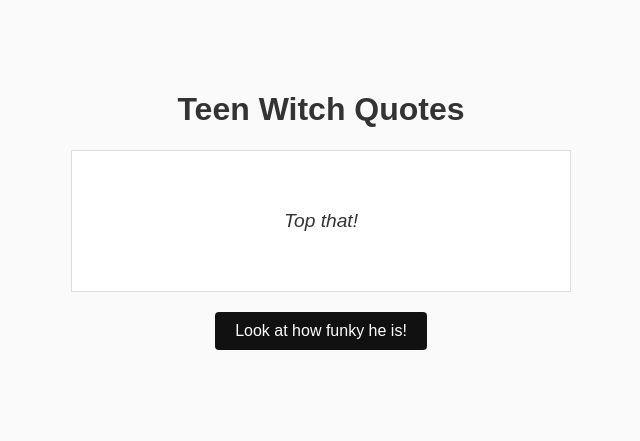
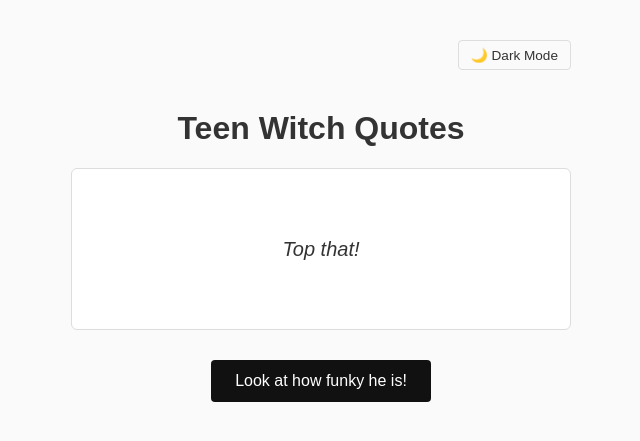
Before and after one commit to nhomenda/nhomenda.github.io, a Jekyll site: the page teenwitch.html, which Jekyll copies as it is, in a window 1280 px wide. Shown: the top 441 px of the page, without its empty margins (319-959 px from the left). Built offline with Jekyll 4.4.1, drawn with Linux system fonts in a browser that asks for light colours.

Commit message:
Update teenwitch.html
add dark mode

```diff
--- a/teenwitch.html
+++ b/teenwitch.html
@@ -5,42 +5,90 @@
     <meta name="viewport" content="width=device-width, initial-scale=1.0">
     <title>Teen Witch Quote Generator</title>
     <style>
+        :root {
+            --bg-color: #fafafa;
+            --text-color: #333;
+            --container-bg: #fff;
+            --border-color: #ddd;
+            --btn-bg: #111;
+            --btn-text: #fff;
+            --btn-hover: #444;
+        }
+
+        [data-theme="dark"] {
+            --bg-color: #1a1a1a;
+            --text-color: #f0f0f0;
+            --container-bg: #2d2d2d;
+            --border-color: #444;
+            --btn-bg: #f0f0f0;
+            --btn-text: #111;
+            --btn-hover: #ccc;
+        }
+
         body {
             font-family: sans-serif;
             max-width: 500px;
-            margin: 50px auto;
-            padding: 20px;
+            margin: 0 auto;
+            padding: 40px 20px;
             text-align: center;
-            background-color: #fafafa;
-            color: #333;
+            background-color: var(--bg-color);
+            color: var(--text-color);
+            transition: background-color 0.3s, color 0.3s;
         }
+
+        .controls {
+            display: flex;
+            justify-content: flex-end;
+            margin-bottom: 40px;
+        }
+
+        .theme-toggle {
+            cursor: pointer;
+            padding: 6px 12px;
+            font-size: 0.85rem;
+            background: none;
+            border: 1px solid var(--border-color);
+            color: var(--text-color);
+            border-radius: 4px;
+            transition: background-color 0.2s, border-color 0.2s;
+        }
+
         #quote-container {
             min-height: 100px;
-            margin-bottom: 20px;
-            padding: 20px;
-            border: 1px solid #ddd;
-            background: #fff;
+            margin-bottom: 30px;
+            padding: 30px 20px;
+            border: 1px solid var(--border-color);
+            background: var(--container-bg);
             display: flex;
             align-items: center;
             justify-content: center;
             font-style: italic;
-            font-size: 1.2rem;
+            font-size: 1.25rem;
+            border-radius: 6px;
+            transition: background-color 0.3s, border-color 0.3s;
         }
-        button {
-            padding: 10px 20px;
+
+        .action-btn {
+            padding: 12px 24px;
             font-size: 1rem;
             cursor: pointer;
-            background-color: #111;
-            color: #fff;
+            background-color: var(--btn-bg);
+            color: var(--btn-text);
             border: none;
             border-radius: 4px;
+            transition: background-color 0.2s;
         }
-        button:hover {
-            background-color: #444;
+
+        .action-btn:hover {
+            background-color: var(--btn-hover);
         }
     </style>
 </head>
 <body>
+
+    <div class="controls">
+        <button class="theme-toggle" onclick="toggleTheme()" id="theme-btn">🌙 Dark Mode</button>
+    </div>
 
     <h1>Teen Witch Quotes</h1>
 
@@ -48,7 +96,7 @@
         <p id="quote-text">Top that!</p>
     </div>
 
-    <button onclick="generateQuote()">Look at how funky he is!</button>
+    <button class="action-btn" onclick="generateQuote()">Look at how funky he is!</button>
 
     <script>
         const quotes = [
@@ -76,6 +123,19 @@
 
             quoteText.innerText = newQuote;
         }
+
+        function toggleTheme() {
+            const body = document.documentElement;
+            const themeBtn = document.getElementById("theme-btn");
+
+            if (body.getAttribute("data-theme") === "dark") {
+                body.removeAttribute("data-theme");
+                themeBtn.innerText = "🌙 Dark Mode";
+            } else {
+                body.setAttribute("data-theme", "dark");
+                themeBtn.innerText = "☀️ Light Mode";
+            }
+        }
     </script>
 
 </body>
```
Also changed, not shown: other parts of teenwitch.html (+0 -1 lines).
